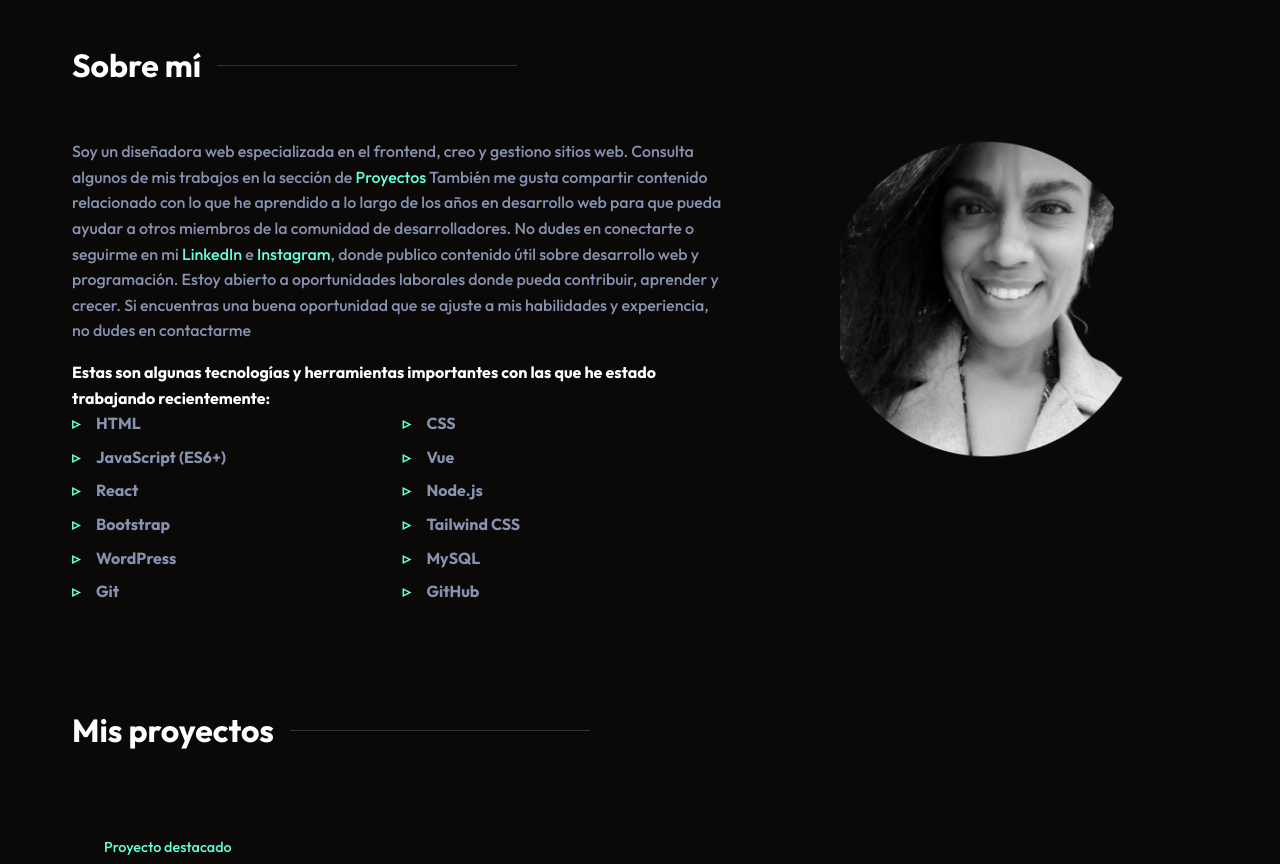
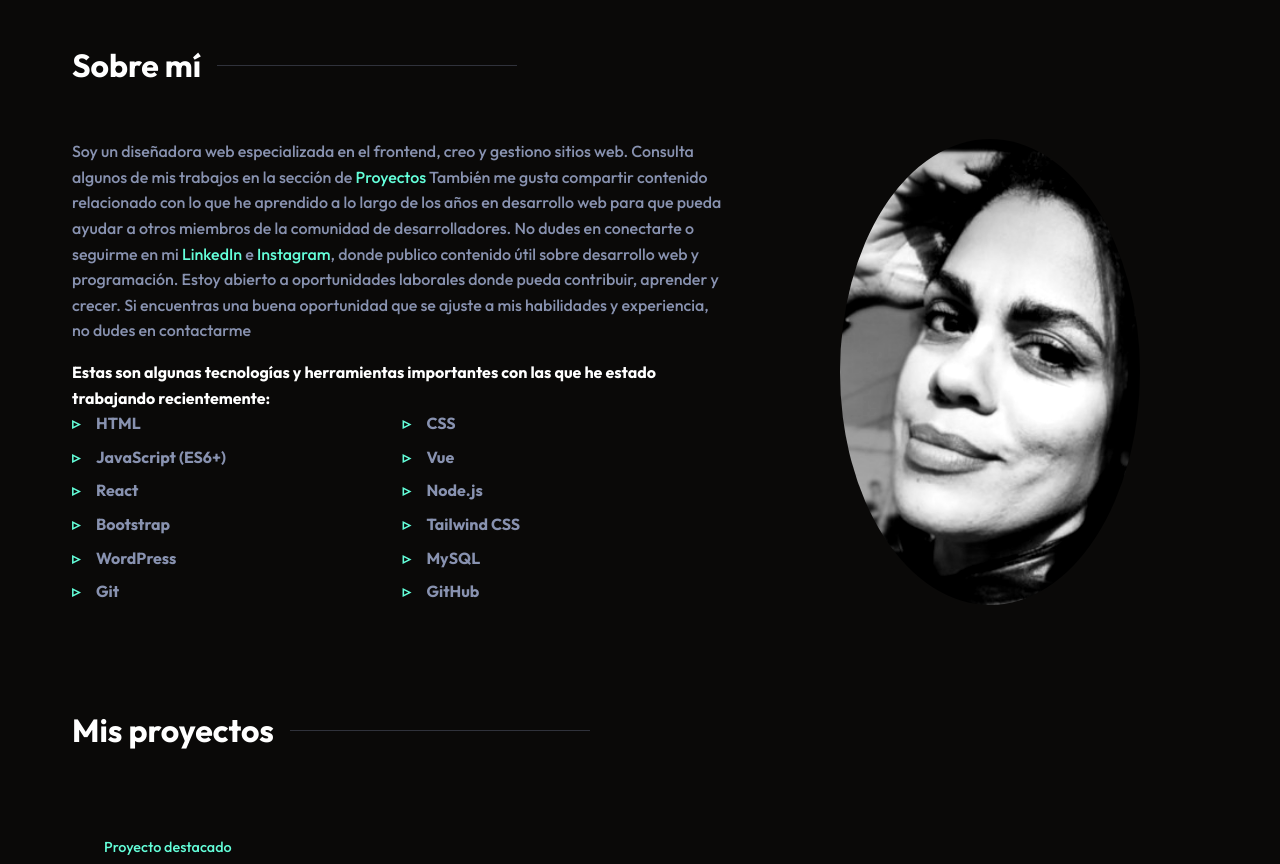
Before and after one commit to Patriciaddc80/MY-PORTFOLIO, a website: page index.html in a window 1280 px wide. Shown: the part 820-1684 px from the top of the page. Drawn offline with Linux system fonts and the light colour scheme.

Commit message:
Actualización de imágenes y contenido del portfolio

```diff
--- a/index.html
+++ b/index.html
@@ -98,8 +98,7 @@
                         <li>GitHub
                     </ul>
                 </div>
-                <div class="about-image"><img alt="Tu foto" src="images/foto-perfil.png" loading="lazy" width="300"
-                        height="300"></div>
+                <div class="about-image" style="width: 800px; height: 100%;"><img alt="Tu foto" src="images/me.jpeg" loading="lazy" style="width: 100%; height: 100%; border-radius: 50%; object-fit: cover;"></div>
             </div>
         </div>
     </section>
```
Also changed, not shown: images/me.jpeg (added), 1 other file.
